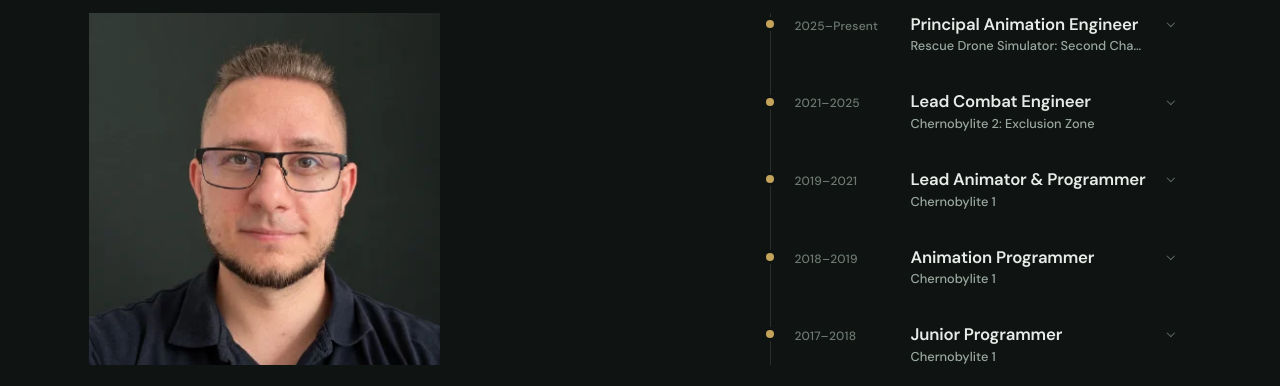
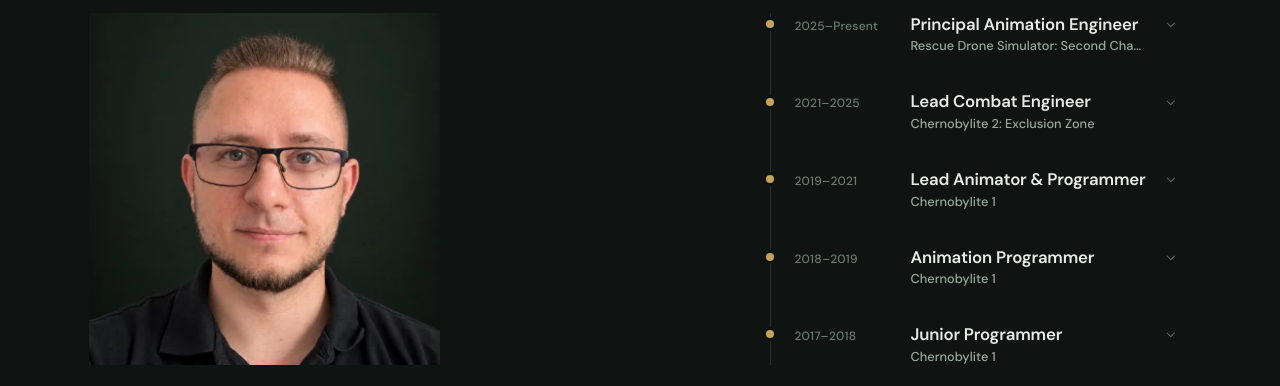
Before and after one commit to ArturKosma/cv, a website: page index.html in a window 1280 px wide. Shown: the part 199-585 px from the top of the page. Drawn offline with Linux system fonts and the light colour scheme.

Commit message:
Use preferred headshot with forest background and Retina sizes

```diff
--- a/css/components.css
+++ b/css/components.css
@@ -363,7 +363,7 @@ details[data-project][open]::details-content {
   width: 100%;
   aspect-ratio: 1 / 1;
   object-fit: cover;
-  object-position: center;
+  object-position: center 20%;
   background: rgba(10, 14, 12, 0.45);
 }
 
--- a/index.html
+++ b/index.html
@@ -12,7 +12,7 @@
     <title>Artur Kosma</title>
     <link rel="stylesheet" href="css/tokens.css?v=328" />
     <link rel="stylesheet" href="css/base.css?v=328" />
-    <link rel="stylesheet" href="css/components.css?v=344" />
+    <link rel="stylesheet" href="css/components.css?v=345" />
     <link rel="stylesheet" href="css/pages.css?v=328" />
     <link
       rel="preload"
@@ -51,13 +51,13 @@
         <div class="portrait">
           <img
             class="portrait-frame"
-            src="assets/experience/artur-kosma.webp"
-            srcset="assets/experience/artur-kosma-360.webp 360w, assets/experience/artur-kosma.webp 720w"
+            src="assets/experience/artur-kosma-v2-720.webp"
+            srcset="assets/experience/artur-kosma-v2-360.webp 360w, assets/experience/artur-kosma-v2-720.webp 720w, assets/experience/artur-kosma-v2-1080.webp 1080w"
             sizes="(max-width: 900px) 256px, 352px"
             fetchpriority="high"
             decoding="async"
             width="720"
-            height="958"
+            height="900"
             alt="Artur Kosma"
           />
         </div>
```
Also changed, not shown: assets/experience/artur-kosma-v2-1080.webp (added), assets/experience/artur-kosma-v2-360.webp (added), assets/experience/artur-kosma-v2-720.webp (added).
